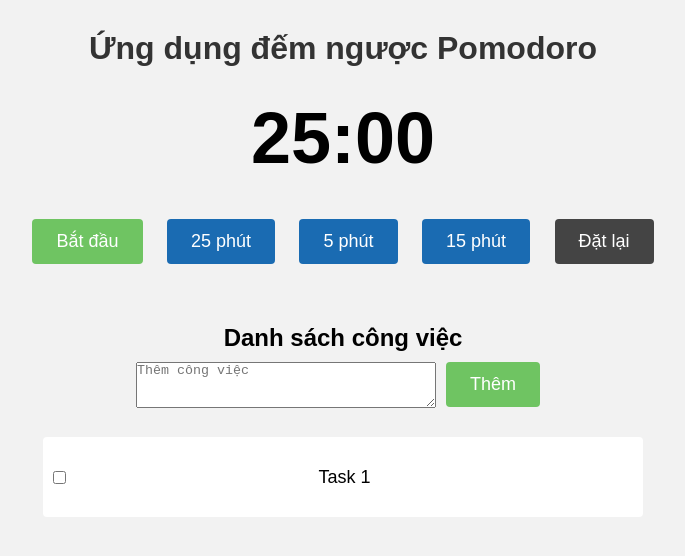
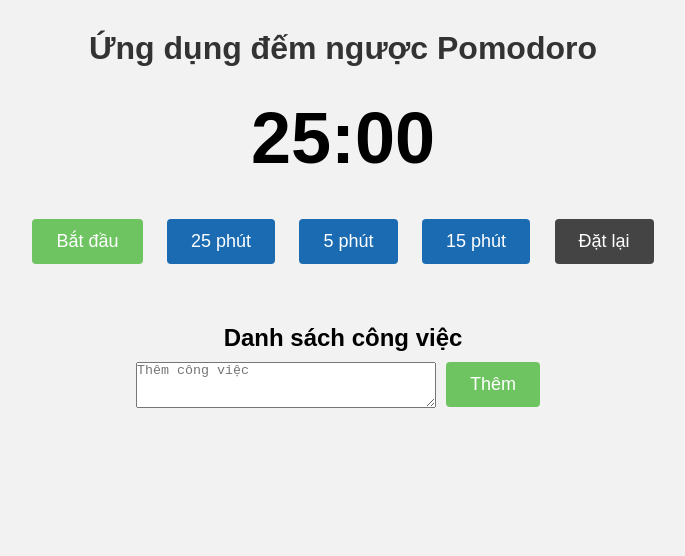
Before and after one commit to Pearl-River/Pomodoro, a plain HTML site: page index.html in a window 1280 px wide. Shown: the whole page, without its empty margins (297-982 px from the left). Drawn offline with Linux system fonts and the light colour scheme.

Commit message:
first commit

```diff
--- a/index.html
+++ b/index.html
@@ -32,11 +32,6 @@
                 <button id="addTaskBtn" class="btn btn-them">Thêm</button>
             </div>
             <ul id="taskList">
-                <li class="task-item">
-                    <input type="checkbox" id="checkbox1" class="checkbox">
-                    <label for="checkbox1">Task 1</label>
-                  </li>
-
             </ul>
         </div>
     </div>
```
